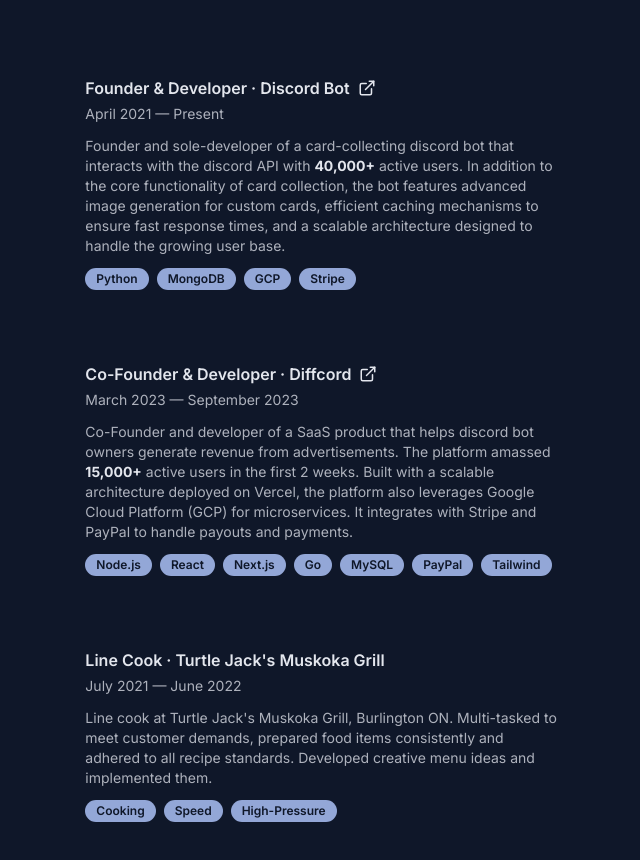
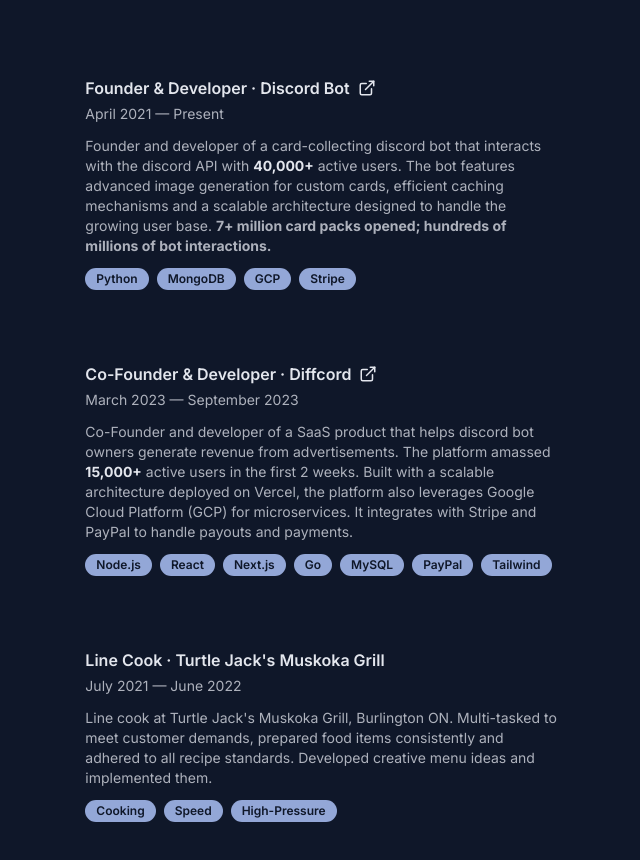
Before and after one commit to 1elasmarjad/jads-portfolio-website, a Next.js app: page / in a window 1280 px wide. Shown: the part 1060-1920 px from the top of the page, without its empty margins (583-1223 px from the left). Built offline with nearby package versions, Linux system fonts and the light colour scheme.

Commit message:
🛠️ Fixed employment history

```diff
--- a/src/components/portfolio.tsx
+++ b/src/components/portfolio.tsx
@@ -269,14 +269,14 @@ export default function Portfolio({ spec }: { spec: "gis" | "cs" }) {
                 </h3>
                 <h3 className="mb-3 text-sm">April 2021 — Present</h3>
                 <p className="text-sm">
-                  Founder and sole-developer of a card-collecting discord bot
-                  that interacts with the discord API with{" "}
+                  Founder and developer of a card-collecting discord bot that
+                  interacts with the discord API with{" "}
                   <strong className="text-foreground">40,000+</strong> active
-                  users. In addition to the core functionality of card
-                  collection, the bot features advanced image generation for
-                  custom cards, efficient caching mechanisms to ensure fast
-                  response times, and a scalable architecture designed to handle
-                  the growing user base.
+                  users. The bot features advanced image generation for custom
+                  cards, efficient caching mechanisms and a scalable
+                  architecture designed to handle the growing user base. <strong>7+
+                  million card packs opened; hundreds of millions of bot
+                  interactions.</strong>
                 </p>
                 <ul className="mt-3 flex gap-2">
                   <Badge>Python</Badge>
```
